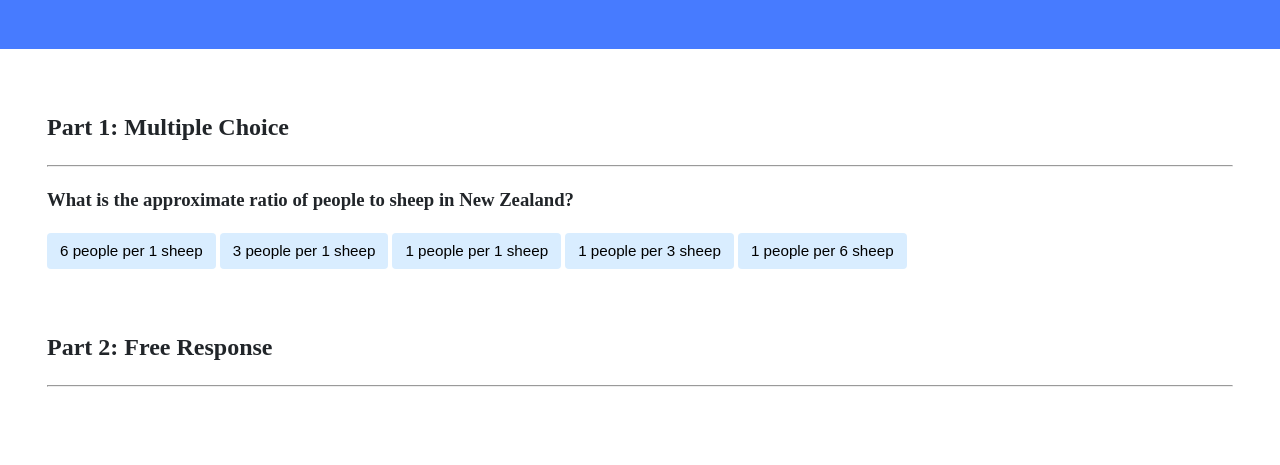
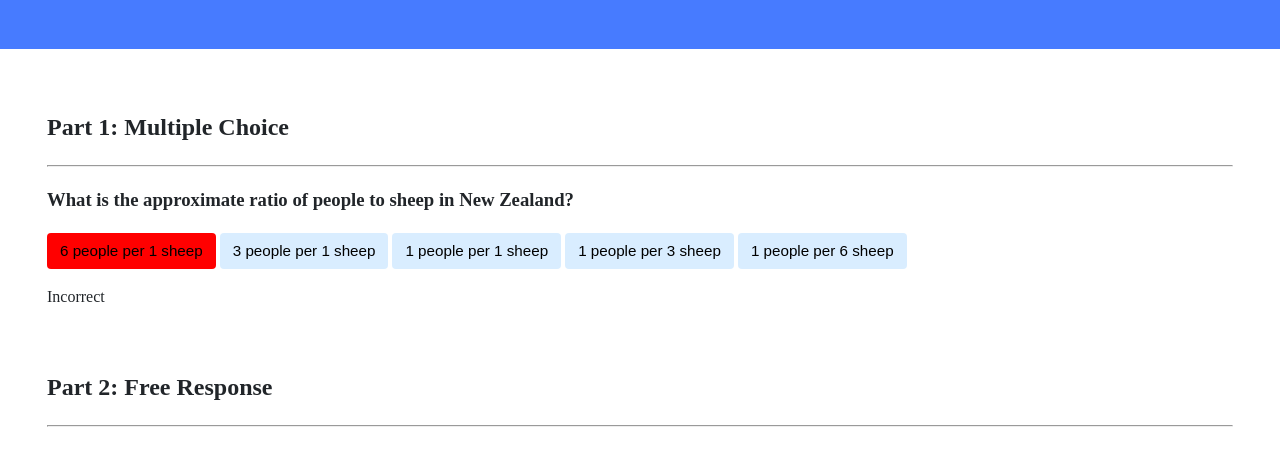
Before and after one commit to byyan2020/cs50, a plain HTML site: page week8/trivia/index.html in a window 1280 px wide. Both pictures are taken after a click on the button "6 people per 1 sheep". Shown: the part 151-616 px from the top of the page. Drawn offline with Linux system fonts and the light colour scheme.

Commit message:
Tue, Mar 15, 2022, 5:27 PM +00:00

```diff
--- a/week8/trivia/index.html
+++ b/week8/trivia/index.html
@@ -17,7 +17,7 @@
                 let incorrects = document.querySelectorAll('.incorrect');
                 for (let i = 0; i < incorrects.length; i++){
                     incorrects[i].addEventListener('click', function(){
-                        incorrect.style.backgroundColor = 'red';
+                        incorrects[i].style.backgroundColor = 'red';
                         document.querySelector('#feedback1').innerHTML = 'Incorrect';
                     });
                 }
```
